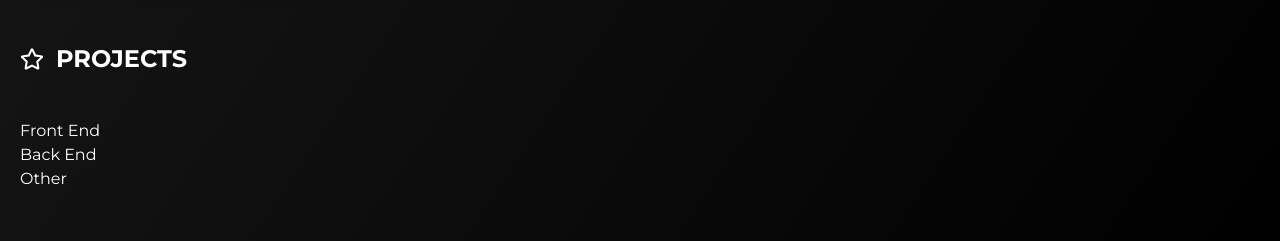
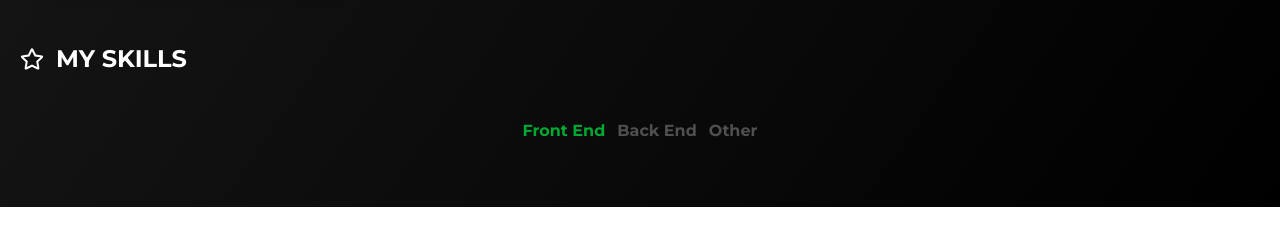
Before and after one commit to KaruzG/portfolioTailwind, a React (Vite) app: page / in a window 1280 px wide. Shown: the part 1629-1870 px from the top of the page. After the commit the page ends 1836 px from the top, so only its background shows below. Built offline with nearby package versions, Linux system fonts and the light colour scheme.

Commit message:
feat: Skills base

```diff
--- a/src/components/MySkillsSection.tsx
+++ b/src/components/MySkillsSection.tsx
@@ -7,11 +7,11 @@ const MySkillsSection = () => {
     <>
       <SectionTitle>
         <FaRegStar className="mr-3 my-auto" />
-        PROJECTS
+        MY SKILLS
       </SectionTitle>
       <nav>
-        <ul>
-          <li>Front End</li>
+        <ul className="flex gap-3 justify-center text-grayButton font-bold">
+          <li className="text-accent">Front End</li>
           <li>Back End</li>
           <li>Other</li>
         </ul>
```
